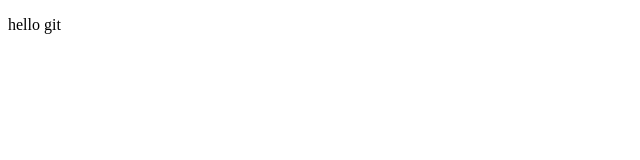
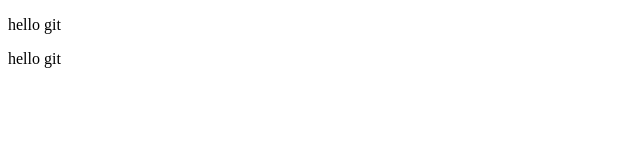
Before and after one commit to laohujunli/html1611, a plain HTML site: page index.html in a window 1280 px wide. Shown: the full height of the page, 0-640 px from the left. Drawn offline with Linux system fonts and the light colour scheme.

Commit message:
modification

```diff
--- a/index.html
+++ b/index.html
@@ -6,5 +6,6 @@
 	</head>
 	<body>
 		<p>hello git</p>
+		<p>hello git</p>
 	</body>
 </html>
```
